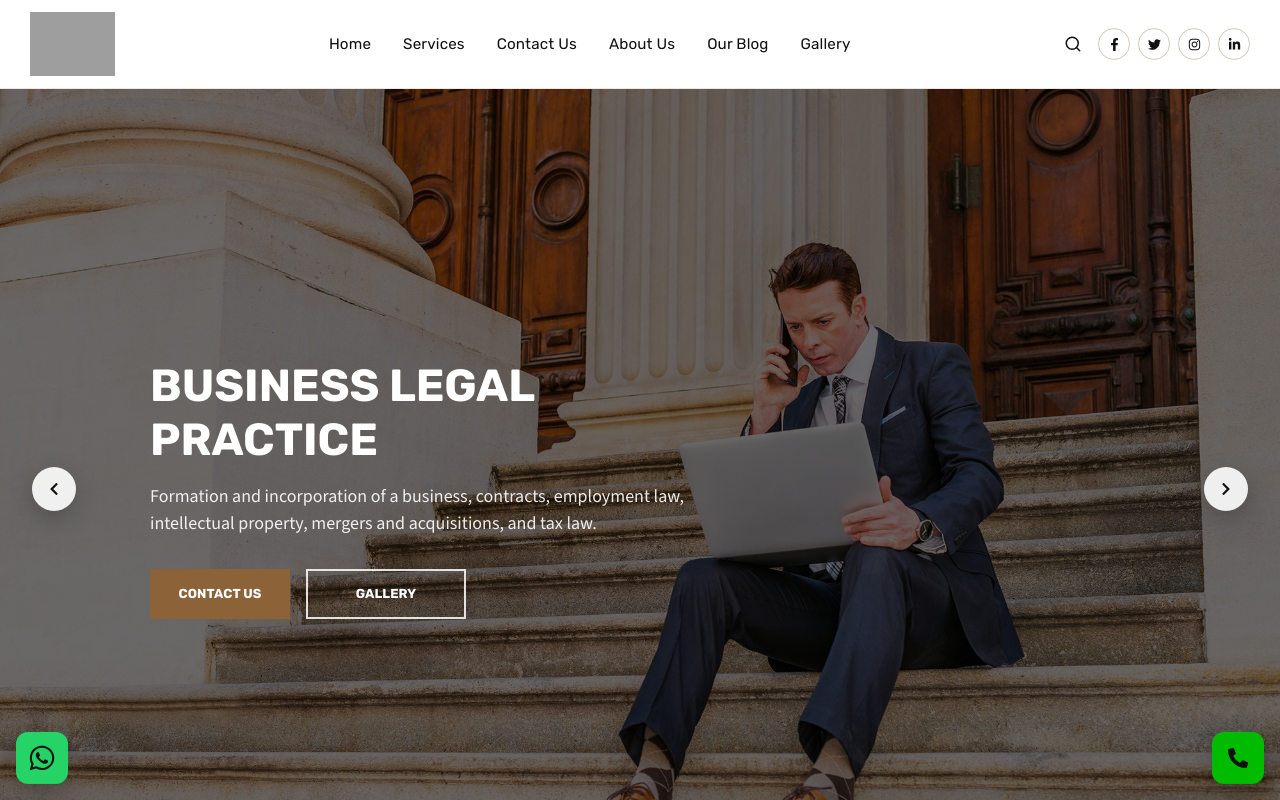
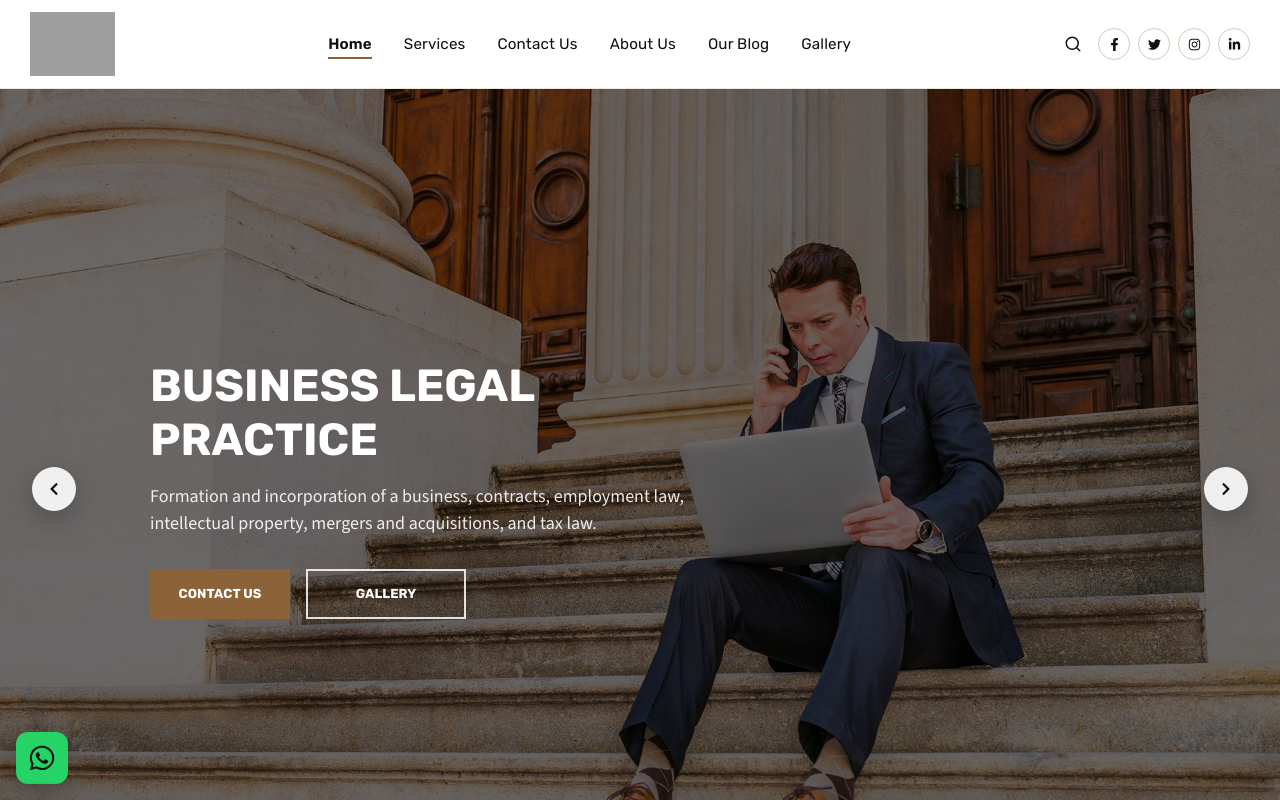
Before and after one commit to C00deian/rahamatAdvocate, a React (Vite) app: page / in a window 1280 px wide. Shown: the top 800 px of the page. Built offline with nearby package versions, Linux system fonts and the light colour scheme; grey boxes are pictures that could not be loaded.

Commit message:
all refactoring done ready for build

```diff
--- a/src/components/Header.jsx
+++ b/src/components/Header.jsx
@@ -37,9 +37,12 @@ function Header() {
                 <li key={item.path}>
                   <NavLink
                     to={item.path}
+                    end={item.path === '/'}
                     className={({ isActive }) =>
-                      `font-title text-[0.95rem] tracking-[0.01em] transition-colors ${
-                        isActive ? 'text-[var(--primary)]' : 'text-[#121212] hover:text-[var(--primary)]'
+                      `font-title text-[0.95rem] tracking-[0.01em] pb-1 border-b-2 transition-colors ${
+                        isActive
+                          ? 'text-(--primary) border-(--primary) font-semibold'
+                          : 'text-[#121212] border-transparent hover:text-(--primary)'
                       }`
                     }
                   >
@@ -100,9 +103,14 @@ function Header() {
               <li key={item.path}>
                 <NavLink
                   to={item.path}
+                  end={item.path === '/'}
                   onClick={() => setOpen(false)}
                   className={({ isActive }) =>
-                    `font-title text-[1.03rem] ${isActive ? 'text-[var(--primary)]' : 'text-[#171717]'}`
+                    `block px-3 py-2 rounded font-title text-[1.03rem] transition-colors ${
+                      isActive
+                        ? 'bg-[var(--primary)] text-white'
+                        : 'text-[#171717] hover:bg-[var(--primary)]/10 hover:text-[var(--primary)]'
+                    }`
                   }
                 >
                   {item.label}
--- a/src/components/Layout.jsx
+++ b/src/components/Layout.jsx
@@ -1,6 +1,6 @@
-import { useEffect } from 'react'
-import { Link, useLocation } from 'react-router-dom'
-import { FaPhoneAlt, FaWhatsapp } from 'react-icons/fa'
+import { useEffect, useState } from 'react'
+import { useLocation } from 'react-router-dom'
+import { FaChevronUp, FaWhatsapp } from 'react-icons/fa'
 import Footer from './Footer'
 import Header from './Header'
 
@@ -15,11 +15,29 @@ const titleByPath = {
 
 function Layout({ children }) {
   const { pathname } = useLocation()
+  const [showGoTop, setShowGoTop] = useState(false)
 
   useEffect(() => {
     window.scrollTo({ top: 0, behavior: 'smooth' })
     document.title = titleByPath[pathname] || 'RAHMAT ADVOCATE'
   }, [pathname])
+
+  useEffect(() => {
+    const handleScroll = () => {
+      setShowGoTop(window.scrollY > 280)
+    }
+
+    window.addEventListener('scroll', handleScroll, { passive: true })
+    handleScroll()
+
+    return () => {
+      window.removeEventListener('scroll', handleScroll)
+    }
+  }, [])
+
+  const goToTop = () => {
+    window.scrollTo({ top: 0, behavior: 'smooth' })
+  }
 
   return (
     <>
@@ -37,13 +55,16 @@ function Layout({ children }) {
         <FaWhatsapp size={28} />
       </a>
 
-      <Link
-        to="/contact-us"
-        aria-label="Call"
-        className="floating-action fixed right-4 bottom-4 z-40 size-13 rounded-xl bg-[#00bb00] text-white inline-flex items-center justify-center shadow-[0_10px_26px_rgba(0,0,0,.25)]"
-      >
-        <FaPhoneAlt size={20} />
-      </Link>
+      {showGoTop ? (
+        <button
+          type="button"
+          aria-label="Go to top"
+          onClick={goToTop}
+          className="fixed right-4 bottom-4 z-40 size-10 rounded-sm bg-(--primary) text-white inline-flex items-center justify-center shadow-[0_10px_26px_rgba(0,0,0,.25)] hover:bg-(--primary-dark) transition-colors cursor-pointer"
+        >
+          <FaChevronUp size={20} />
+        </button>
+      ) : null}
     </>
   )
 }
```
